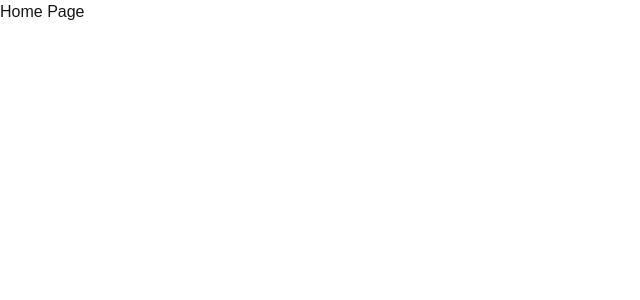
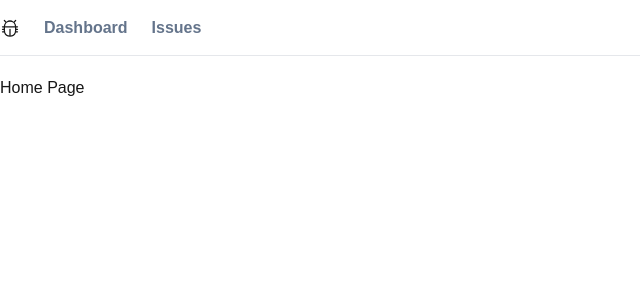
Before and after one commit to karthiknitt/issue-tracker, a Next.js app: page / in a window 1280 px wide. Shown: the top 300 px of the page, without its empty margins (0-640 px from the left). Built offline with nearby package versions, Linux system fonts and the light colour scheme.

Commit message:
Built the NavBar

```diff
--- /dev/null
+++ b/app/NavBar.tsx
@@ -0,0 +1,34 @@
+import React from 'react';
+import Link from 'next/link';
+import { PiBugBeetle } from 'react-icons/pi';
+
+const NavBar = () => {
+  const links = [
+    { label: 'Dashboard', href: '/' },
+    { label: 'Issues', href: '/issues' },
+  ];
+  return (
+    <main>
+      <nav className="flex space-x-6 border-b mb-5 px- h-14 items-center">
+        <Link href="/">
+          <PiBugBeetle className="w-5 h-5" />
+        </Link>
+
+        <ul className="flex space-x-6">
+          {links.map(link => (
+            <li key={link.href}>
+              <Link
+                href={link.href}
+                className="font-bold text-slate-500 hover:text-slate-300 transition-colors"
+              >
+                {link.label}
+              </Link>
+            </li>
+          ))}
+        </ul>
+      </nav>
+    </main>
+  );
+};
+
+export default NavBar;
--- a/app/layout.tsx
+++ b/app/layout.tsx
@@ -1,6 +1,7 @@
 import type { Metadata } from "next";
 import localFont from "next/font/local";
 import "./globals.css";
+import NavBar from "./NavBar";
 
 const geistSans = localFont({
   src: "./fonts/GeistVF.woff",
@@ -28,7 +29,10 @@ export default function RootLayout({
       <body
         className={`${geistSans.variable} ${geistMono.variable} antialiased`}
       >
-        {children}
+        <main>
+          <NavBar></NavBar>
+          {children}
+        </main>
       </body>
     </html>
   );
```
Also changed, not shown: package.json (+5 -4 lines), 2 other files (tests, documents, lock files or other folders).
